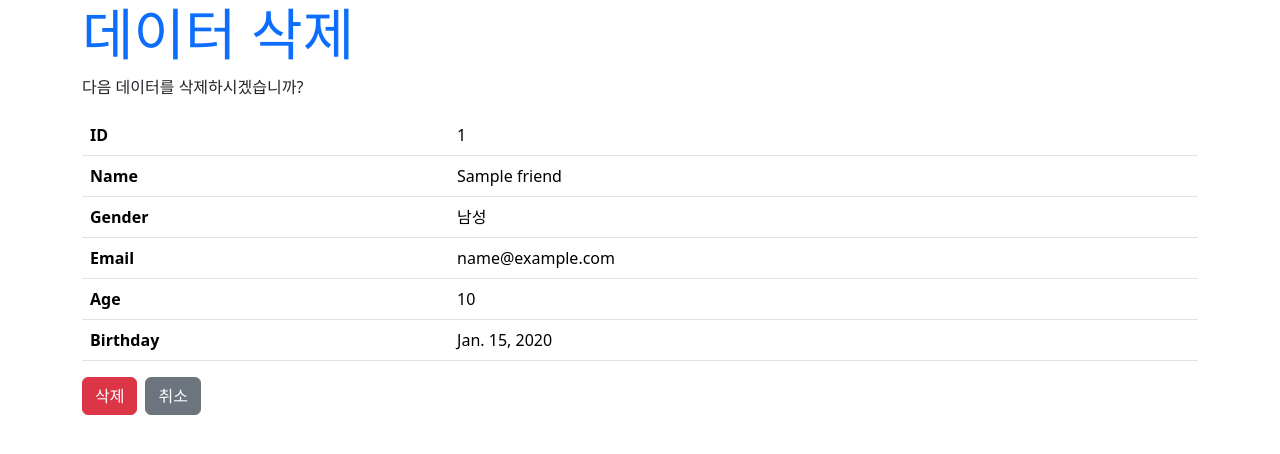
After one commit to kimsjava/pythons, a Django app: page /delete/1 in a window 1280 px wide. The commit adds this page. Shown: the top 454 px of the page. Run offline with Django 4.2, Linux system fonts and the light colour scheme; tables that the repository leaves empty hold one stand-in row (values such as "Sample post").

Commit message:
[CH3>3-4>224P]Delete기능추가

```diff
--- a/django_app/urls.py
+++ b/django_app/urls.py
@@ -24,5 +24,5 @@ urlpatterns = [
     path('admin/', admin.site.urls),
     path('hello/', include('hello.urls')),
     path('edit/<int:num>', views.edit,name='edit'),
-    # 루트 URL을 /hello/로 리다이렉트
+    path('delete/<int:num>',views.delete, name='delete'),
 ]
--- /dev/null
+++ b/hello/templates/hello/delete.html
@@ -0,0 +1,31 @@
+<!doctype html>
+<html lang="en">
+<head>
+    <meta charset="UTF-8">
+    <meta name="viewport" content="width=device-width, initial-scale=1.0">
+    <title>{{title}}</title>
+    <link rel="stylesheet" href="https://cdn.jsdelivr.net/npm/bootstrap@5.3.3/dist/css/bootstrap.min.css" crossorigin="anonymous">
+</head>
+<body class="container">
+    <h1 class="display-4 text-primary">{{title}}</h1>
+    <p>다음 데이터를 삭제하시겠습니까?</p>
+    <table class="table">
+        <tr><th>ID</th><td>{{obj.id}}</td></tr>
+        <tr><th>Name</th><td>{{obj.name}}</td></tr>
+        <tr><th>Gender</th><td>
+            {% if obj.gender == True %}남성{% else %}여성{% endif %}
+        </td></tr>
+        <tr><th>Email</th><td>{{obj.mail}}</td></tr>
+        <tr><th>Age</th><td>{{obj.age}}</td></tr>
+        <tr><th>Birthday</th><td>{{obj.birthday}}</td></tr>
+    </table>
+
+    <form action="{% url 'delete' obj.id %}" method="post" class="mb-3">
+        {% csrf_token %}
+        <div class="d-flex">
+            <input type="submit" value="삭제" class="btn btn-danger me-2">
+            <a href="{% url 'index' %}" class="btn btn-secondary">취소</a>
+        </div>
+    </form>
+</body>
+</html>
--- a/hello/templates/hello/index.html
+++ b/hello/templates/hello/index.html
@@ -20,8 +20,8 @@
             <tr>
                 <td>{{item}}</td>
                 <td><a href="{% url 'edit' item.id %}">Edit</a></td>
+                <td><a href="{% url 'delete' item.id %}">Delete</a></td>
             </tr>
-
         {% endfor %}
         </tbody>
     </table>
--- a/hello/urls.py
+++ b/hello/urls.py
@@ -4,4 +4,6 @@ from . import views
 urlpatterns = [
     path('', views.index, name='index'),
     path('create/', views.create, name='create'),
+    path('edit/<int:num>', views.edit, name='edit'),
+    path('delete/<int:num>', views.delete, name='delete'),
 ]
--- a/hello/views.py
+++ b/hello/views.py
@@ -31,8 +31,6 @@ def create(request):
     return render(request, 'hello/create.html', params)
 
 
-
-
 def edit(request, num):
     obj = Friend.objects.get(id=num)
     if request.method == 'POST':
@@ -47,3 +45,16 @@ def edit(request, num):
         'form': FriendForm(instance=obj),  # FriendForm 사용
     }
     return render(request, 'hello/edit.html', params)
+
+
+def delete(request, num):
+    friend = Friend.objects.get(id=num)  # objects로 수정 (object → objects)
+    if (request.method == 'POST'):
+        friend.delete()
+        return redirect(to='/hello')  # /hello로 수정 ('hello' → '/hello')
+    params = {
+        'title': '데이터 삭제',
+        'id': num,
+        'obj': friend,
+    }
+    return render(request, 'hello/delete.html', params)
```
Also changed, not shown: README.md.
